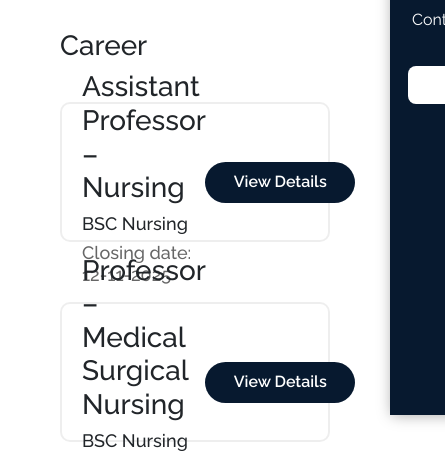
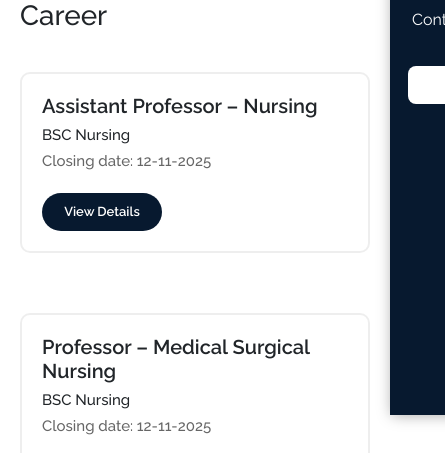
Before and after one commit to Warmyhealthconnect/ithis_website_fe, a React (Vite) app: page /career in a window 390 px wide. Shown: the part 429-882 px from the top of the page, 445 px wide, since content can reach past the window. Built offline with nearby package versions, Linux system fonts and the light colour scheme.

Commit message:
vercel layout

```diff
--- a/src/pages/Career/Career.css
+++ b/src/pages/Career/Career.css
@@ -1,7 +1,6 @@
 .career-container {
   margin-top: 60px;
   padding: 60px;
-    /* background-color: aqua; */
 }
 
 .careers {
@@ -13,18 +12,20 @@
 
 .career-box {
   width: 100%;
-    height: 140px;
+  min-height: 140px;
   border: 2px solid rgba(0, 0, 0, 0.066);
   border-radius: 10px;
-    padding: 20px 20px 0px 20px;
+  padding: 20px;
   display: flex;
-    flex-direction: row;
   justify-content: space-between;
   align-items: center;
+  flex-wrap: wrap; /* allows wrapping on smaller screens */
+  gap: 10px;
 }
 
 .career-name {
   font-size: 28px;
+  font-weight: 600;
 }
 
 .career-field {
@@ -36,15 +37,68 @@
   color: rgba(0, 0, 0, 0.6);
 }
 
-.details-btn{
+.details-btn {
   background-color: var(--component);
   color: white;
   border-radius: 40px;
-    padding: 5%;
+  padding: 10px 20px;
   width: 150px;
   font-weight: 600;
+  text-align: center;
+  transition: 0.3s ease;
 }
 
-.details-btn:hover{
+.details-btn:hover {
+  background-color: var(--secondary);
   color: white;
 }
+
+/* --- RESPONSIVE BREAKPOINTS --- */
+
+@media (max-width: 992px) {
+  .career-container {
+    padding: 40px 30px;
+  }
+
+  .career-box {
+    flex-direction: column;
+    align-items: flex-start;
+    height: auto;
+    gap: 15px;
+  }
+
+  .career-name {
+    font-size: 24px;
+  }
+
+  .career-field,
+  .career-date {
+    font-size: 16px;
+  }
+
+  .details-btn {
+    width: 130px;
+    font-size: 14px;
+  }
+}
+
+@media (max-width: 576px) {
+  .career-container {
+    padding: 30px 20px;
+  }
+
+  .career-name {
+    font-size: 20px;
+  }
+
+  .career-field,
+  .career-date {
+    font-size: 15px;
+  }
+
+  .details-btn {
+    width: 120px;
+    padding: 8px 16px;
+    font-size: 13px;
+  }
+}
```
Lines whose indentation alone changed are shown as unchanged.
